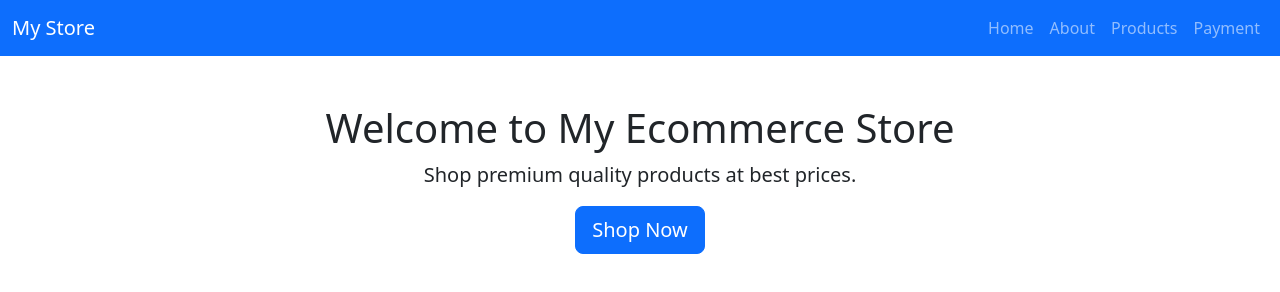
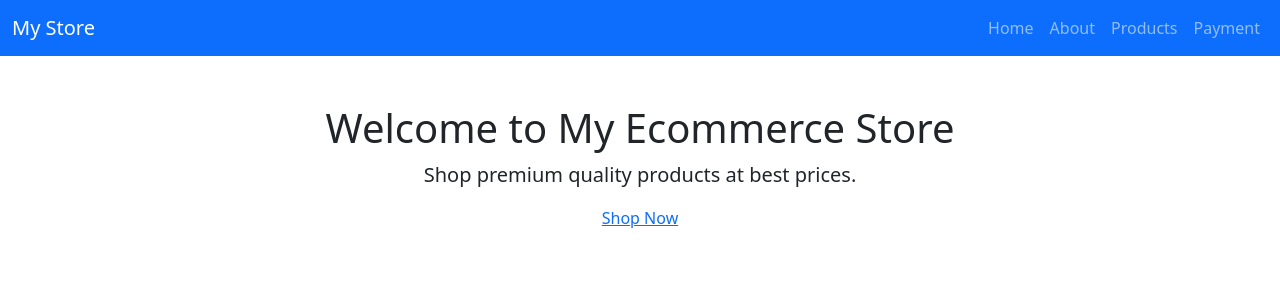
Before and after one commit to chaithrashankar1992-ai/demo, a plain HTML site: page index.html in a window 1280 px wide. Drawn offline with nearby package versions, Linux system fonts and the light colour scheme.

Commit message:
Update index.html

```diff
--- a/index.html
+++ b/index.html
@@ -48,7 +48,7 @@ height="0" width="0" style="display:none;visibility:hidden"></iframe></noscript>
 <div class="text-center">
 <h1>Welcome to My Ecommerce Store</h1>
 <p class="lead">Shop premium quality products at best prices.</p>
-<a href="https://chaithrashankar0719-byte.github.io/ecoomerce/" class="btn btn-primary btn-lg">Shop Now</a>
+<a href="https://chaithrashankar0719-byte.github.io/ecoomerce/">Shop Now</a>
 </div>
 </div>
 
```
